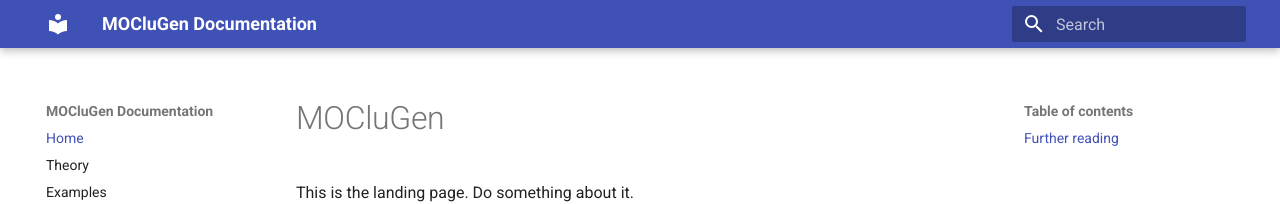
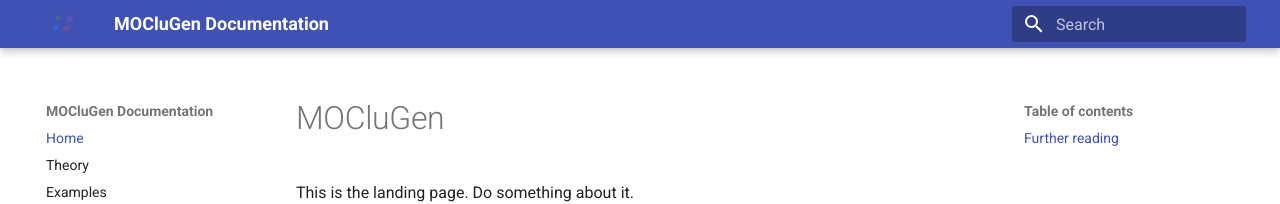
Before and after one commit to clugen/MOCluGen, an MkDocs documentation site: the page built from docs/docs/index.md, in a window 1280 px wide. Shown: the top 204 px of the page. Built offline with MkDocs 1.6.1 and Material for MkDocs 9.7.7, drawn with Linux system fonts in a browser that asks for light colours.

Commit message:
Docs: add icon and favicon

```diff
--- a/docs/mkdocs.yml
+++ b/docs/mkdocs.yml
@@ -10,6 +10,8 @@ site_author: Nuno Fachada
 theme:
   name: material
   custom_dir: overrides
+  logo: assets/logo.svg
+  favicon: assets/logo.svg
   icon:
     repo: fontawesome/brands/github
 #  palette:
```
Also changed, not shown: docs/docs/assets/logo.svg (added).
